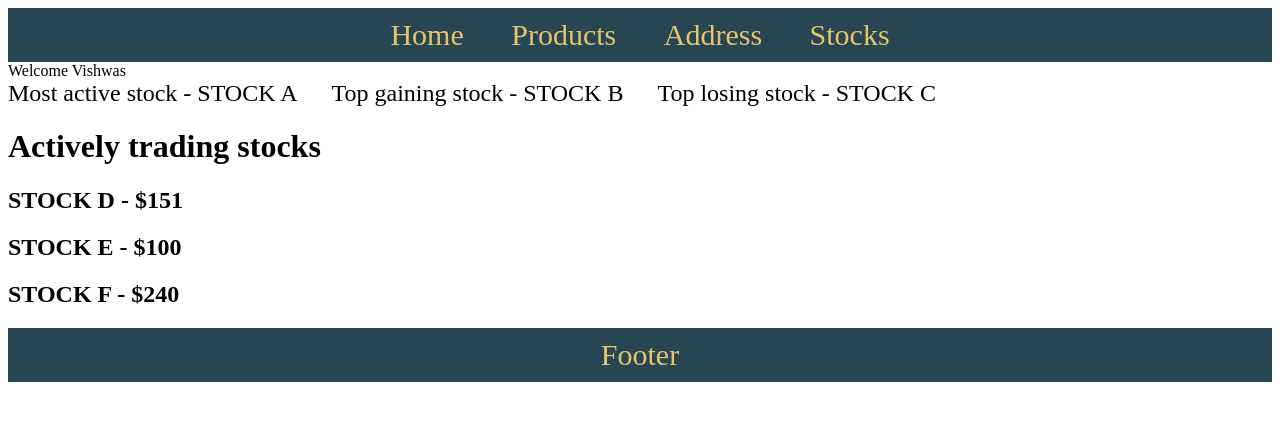
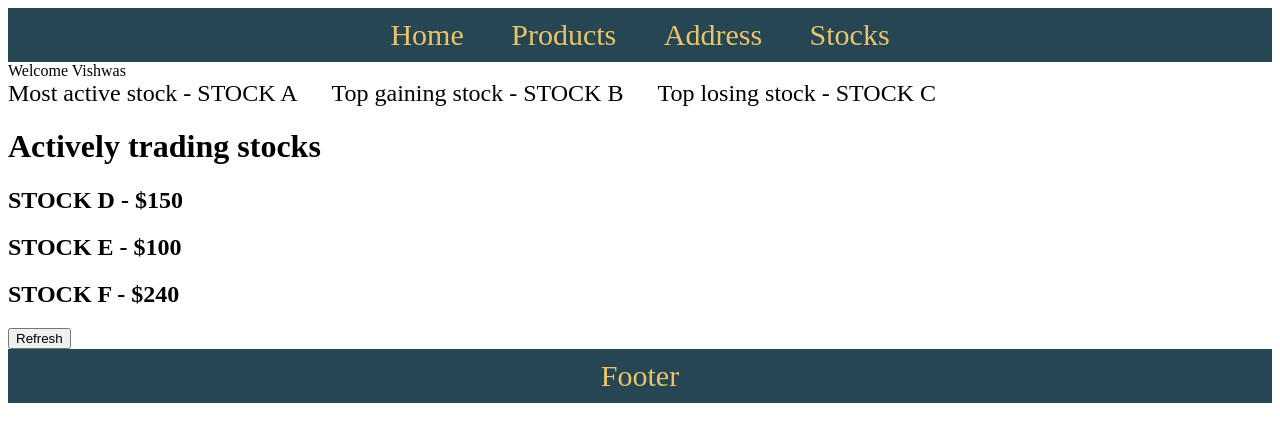
Before and after one commit to Erikote04/SvelteKit-Demo, a SvelteKit app: page /stocks in a window 1280 px wide. Shown: the top 442 px of the page. Built offline with nearby package versions, Linux system fonts and the light colour scheme; data requests are answered from the project's data file.

Commit message:
[Stocks] A button has been added to invalidate the data loaded in stocks in order to call the load() function again  and update the stock prices without reloading the page

```diff
--- a/db.json
+++ b/db.json
@@ -42,7 +42,7 @@
 	"stocks": [
 		{
 			"symbol": "STOCK D",
-			"price": 151.0
+			"price": 150.0
 		},
 		{
 			"symbol": "STOCK E",
--- a/src/routes/stocks/+page.svelte
+++ b/src/routes/stocks/+page.svelte
@@ -1,5 +1,11 @@
 <script>
+	import { invalidate } from '$app/navigation';
+
 	export let data;
+
+	function refresh() {
+		invalidate('http://localhost:4000/stocks');
+	}
 </script>
 
 <h1>Actively trading stocks</h1>
@@ -7,3 +13,5 @@
 {#each data.stocks as stock}
 	<h2>{stock.symbol} - ${stock.price}</h2>
 {/each}
+
+<button on:click={refresh}>Refresh</button>
```
